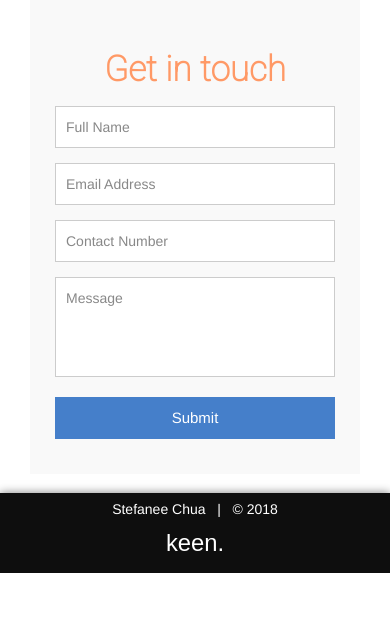
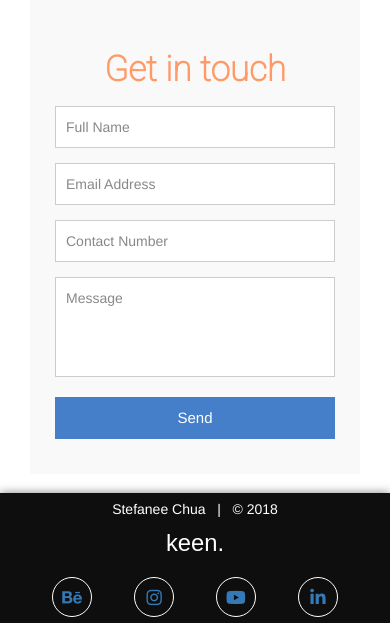
Before and after one commit to stefaneechua/keen-website, a PHP site: page / in a window 390 px wide. Shown: the part 1531-2154 px from the top of the page. Before the commit the page ends 2104 px from the top, so only its background shows below. Run offline with PHP 8.4, Linux system fonts and the light colour scheme; some libraries are stand-ins or nearby versions; some web fonts are replaced.

Commit message:
added footer styles, social icons

```diff
--- a/css/styles.css
+++ b/css/styles.css
@@ -42,7 +42,7 @@ ul {
 
 ul li, ul li a {
   margin: 0 7px;
-  display: inline-block;
+  display: inline;
 }
 
 /*======================================
@@ -171,6 +171,7 @@ fieldset {
 ======================================*/
 
 footer {
+  width: 100%;
   background: #0E0E0E;
   box-shadow: 0 0 9px rgba(0, 0, 0, 0.5);
   padding: 1.5%;
@@ -180,4 +181,32 @@ footer {
 
 p.keenFooter {
   font: 1.7em "Shrikhand", sans-serif;
+  cursor: default;
 }
+
+ul.social-icons {
+	margin: 0;
+	padding: 0;
+	list-style: none;
+	margin-top: 10px;
+  cursor: default;
+}
+
+ul.social-icons li {
+	padding-left: 5px;
+	padding-right: 5px;
+}
+
+ul.social-icons li a {
+	width: 40px;
+	height: 40px;
+	display: inline-block;
+	border: 1px solid #FFFFFF;
+	border-radius: 50%;
+	line-height: 40px;
+	transition: all 1s;
+}
+
+ul.social-icons li a:hover {
+	background-color: #FFFFFF;
+}
--- a/index.php
+++ b/index.php
@@ -92,7 +92,7 @@
                 <textarea placeholder="Message" tabindex="4" required></textarea>
               </fieldset>
               <fieldset>
-                <button name="submit" type="submit" id="contact-submit" data-submit="...Sending">Submit</button>
+                <button name="submit" type="submit" id="contact-submit">Send</button>
               </fieldset>
             </form>
           </div>
@@ -101,8 +101,34 @@
     </div>
 
     <footer>
-      <p class="text-center">Stefanee Chua &nbsp; | &nbsp; &copy; 2018</p>
-      <p class="text-center keenFooter">keen.</p>
+      <div class="container-fluid">
+        <div class="row">
+          <div class="col-md-12 text-center">
+            <p>Stefanee Chua &nbsp; | &nbsp; &copy; 2018</p>
+            <p class="keenFooter">keen.</p>
+          </div>
+        </div>
+        <div class="row">
+          <div class="col-md-12 text-center">
+  		  		<div class="social">
+  		  			<ul class="list-inline social-icons text-center">
+  		  				<li><a href="https://www.behance.net/stefaneechua">
+  		  					<i class="fa fa-behance fa-lg"></i>
+  		  				</a></li>
+  		  				<li><a href="https://www.instagram.com/stefaneeux">
+  		  					<i class="fa fa-instagram fa-lg"></i>
+  		  				</a></li>
+  		  				<li><a href="http://bit.ly/2xDn5Ok">
+  		  					<i class="fa fa-youtube-play fa-lg"></i>
+  		  				</a></li>
+  		  				<li><a href="https://linkedin.com/in/stefaneechua">
+  		  					<i class="fa fa-linkedin fa-lg"></i>
+  		  				</a></li>
+  		  			</ul>
+  		  		</div>
+  		  	</div>
+        </div>
+      </div>
     </footer>
 
   </body>
```
